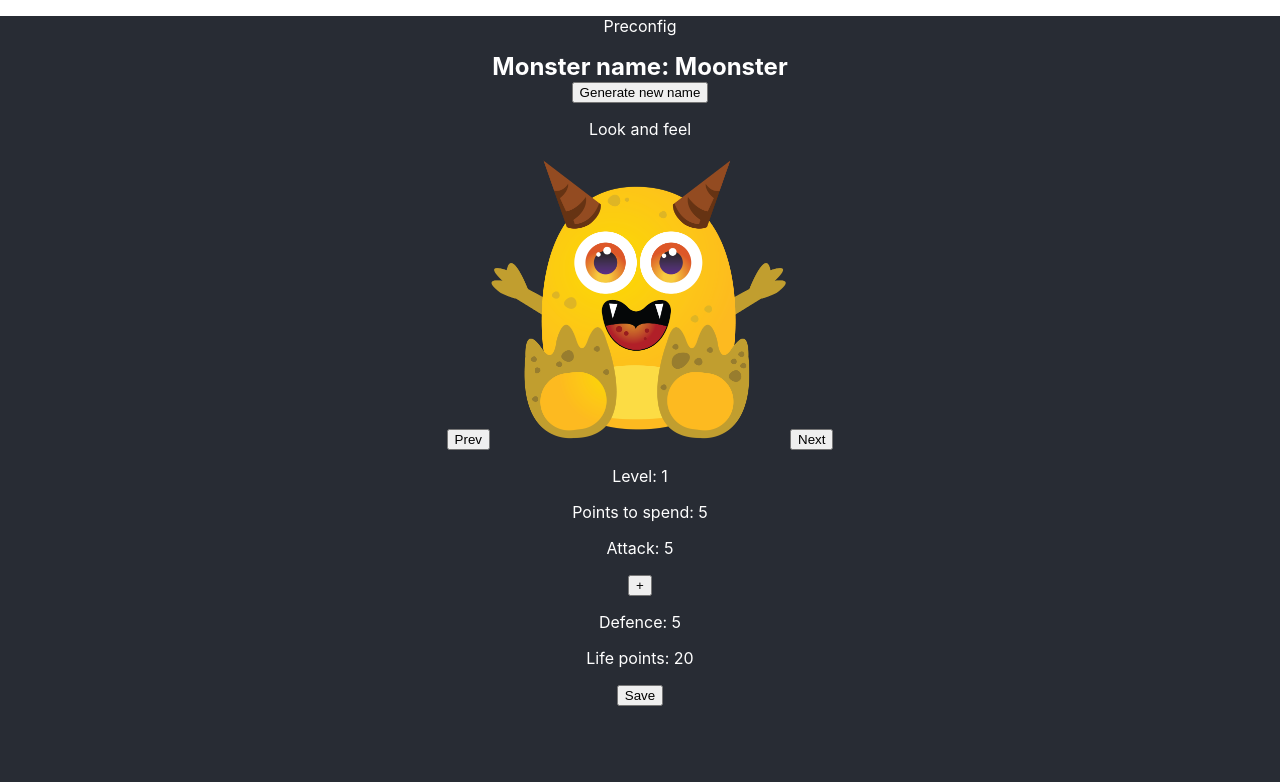
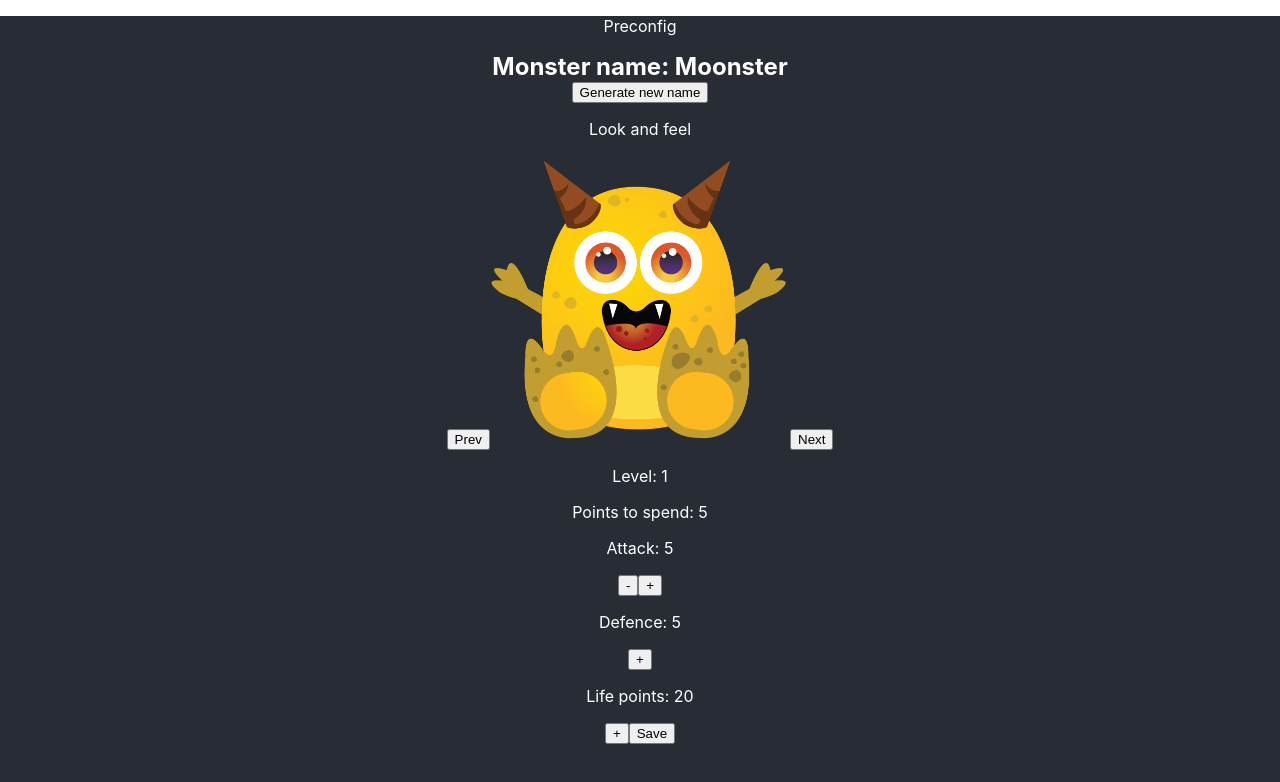
Before and after one commit to AndKorbiel/monster-brawl, a React (Create React App) app: page / in a window 1280 px wide. Shown: the top 782 px of the page. Built offline with nearby package versions, Linux system fonts and the light colour scheme.

Commit message:
Config stats update change

```diff
--- a/src/components/monsterConfigurator.jsx
+++ b/src/components/monsterConfigurator.jsx
@@ -36,11 +36,34 @@ class MonsterConfigurator extends Component {
     this.props.changeLook(tempCounter);
   };
 
-  addAtackPoint = () => {
-    let newValue = this.props.levelUpPoints - 1;
-    let attackPoints = this.props.attackPoints + 1;
-    let value = { newValue, attackPoints };
-    this.props.spendLevelUpPoints(value);
+  addPoints = (event) => {
+      let name = event.target.name;
+      let { levelUpPoints, attackPoints, defencePoints, lifePoints  } = this.props;
+
+      if (this.props.levelUpPoints !== 0) {
+
+          switch (name) {
+              case 'addAttackPoints' : {
+                  attackPoints++;
+                  break;
+              }
+              case 'addDefencePoints' : {
+                  defencePoints++;
+                  break;
+              }
+              case 'addLifePoints' : {
+                  lifePoints++;
+                  break;
+              }
+              default : {
+                  break;
+              }
+          }
+
+          levelUpPoints--;
+          let value = {levelUpPoints, attackPoints, defencePoints, lifePoints};
+          this.props.spendLevelUpPoints(value);
+      }
   };
 
   render() {
@@ -106,11 +129,20 @@ class MonsterConfigurator extends Component {
         <p>Level: {level}</p>
         <p>Points to spend: {levelUpPoints}</p>
         <p>Attack: {attackPoints}</p>
-        <button name="attackPoints" onClick={this.addAtackPoint}>
+          <button name="removeAttackPoints" onClick={this.changeAttackPoints}>
+              -
+          </button>
+        <button name="addAttackPoints" onClick={this.addPoints}>
           +
         </button>
         <p>Defence: {defencePoints}</p>
+          <button name="addDefencePoints" onClick={this.addPoints}>
+              +
+          </button>
         <p>Life points: {lifePoints}</p>
+          <button name="addLifePoints" onClick={this.addPoints}>
+              +
+          </button>
         {$saveConfigButton}
       </div>
     );
--- a/src/redux/reducers/index.js
+++ b/src/redux/reducers/index.js
@@ -36,7 +36,9 @@ export function mainReducer(state = initialState, action) {
       return {
         ...state,
         levelUpPoints: action.payload.levelUpPoints,
-        attackPoints: action.payload.attackPoints
+        attackPoints: action.payload.attackPoints,
+        defencePoints: action.payload.defencePoints,
+          lifePoints: action.payload.lifePoints,
       };
     }
     default:
```
